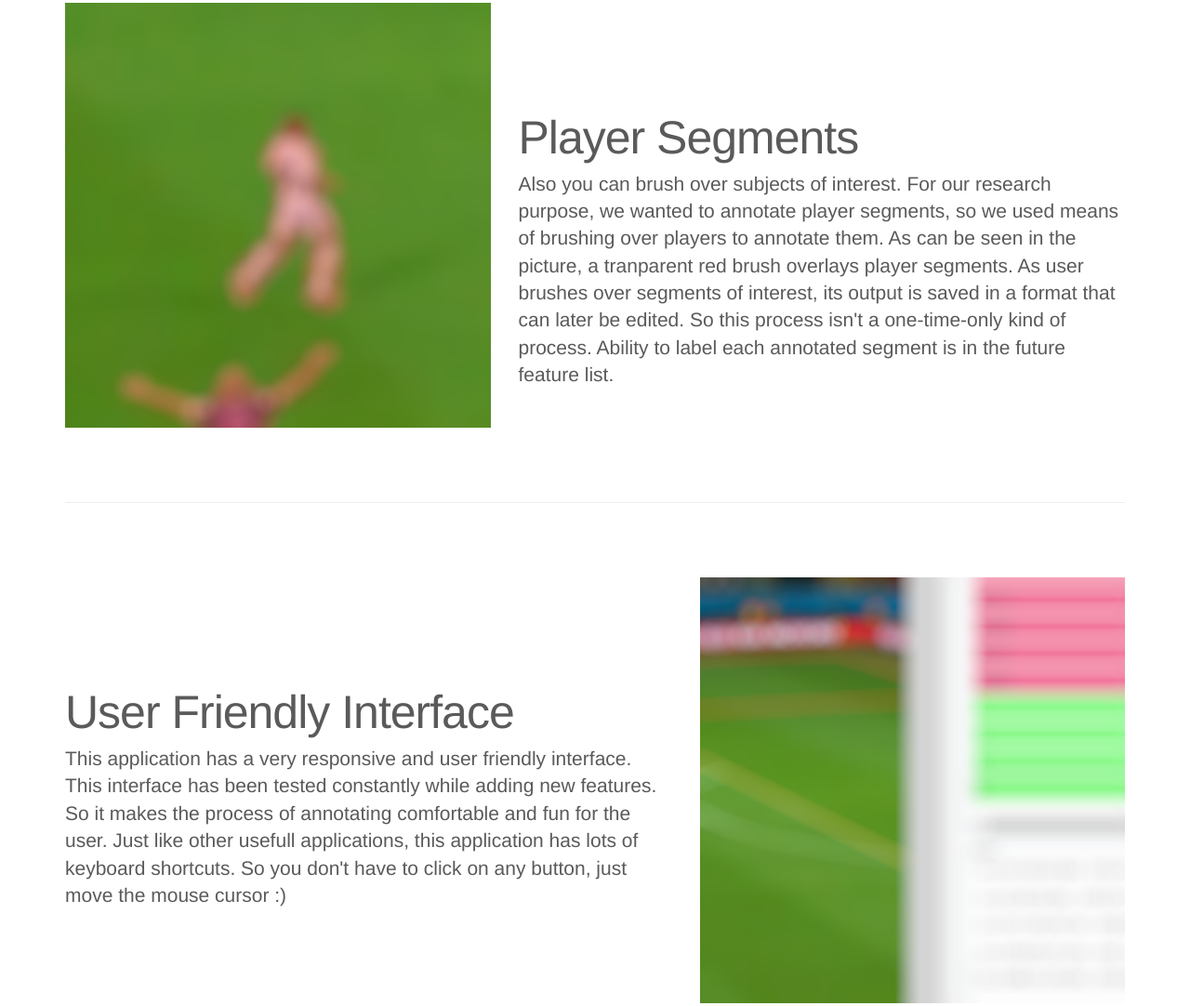
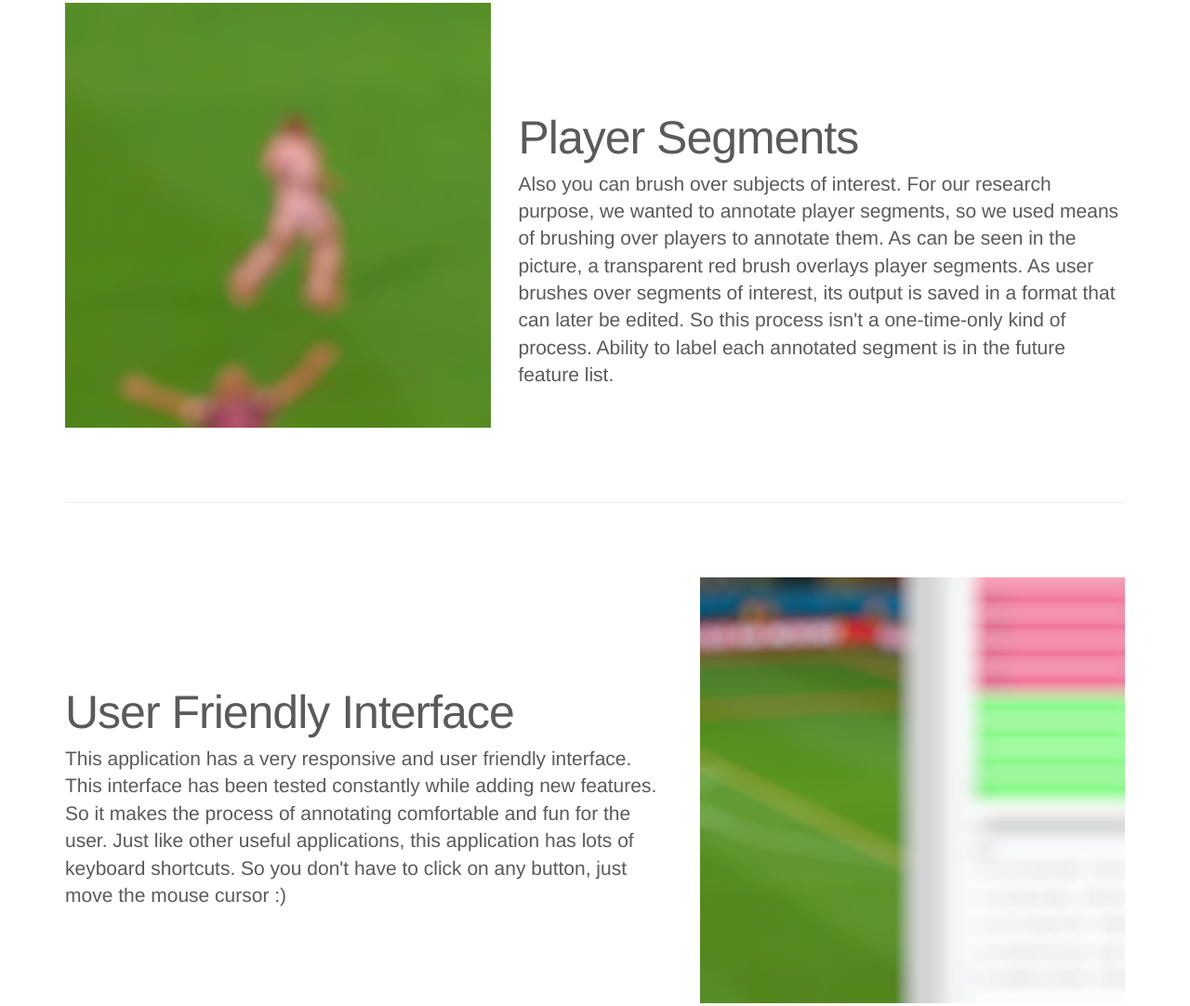
Before and after one commit to erfannoury/Pitch-Annotator.Net, a plain HTML site: page index.html in a window 1280 px wide. Shown: the part 1176-2258 px from the top of the page at 93% size. Drawn offline with nearby package versions, Linux system fonts and the light colour scheme.

Commit message:
Fixed two typos :bug: :frowning:

```diff
--- a/index.html
+++ b/index.html
@@ -104,7 +104,7 @@
         <div class="col-md-7">
           <h2 class="featurette-heading">Player Segments</h2>
           <p class="lead">Also you can brush over subjects of interest. For our research purpose, we wanted to annotate player segments, so we used means of brushing over
-          players to annotate them. As can be seen in the picture, a tranparent red brush overlays player segments. As user brushes over segments of interest,
+          players to annotate them. As can be seen in the picture, a transparent red brush overlays player segments. As user brushes over segments of interest,
            its output is saved in a format that can later be edited. So this process isn't a one-time-only kind of process.
            Ability to label each annotated segment is in the future feature list. </p>
         </div>
@@ -116,7 +116,7 @@
         <div class="col-md-7">
           <h2 class="featurette-heading">User Friendly Interface</span></h2>
           <p class="lead">This application has a very responsive and user friendly interface. This interface has been tested constantly while
-          adding new features. So it makes the process of annotating comfortable and fun for the user. Just like other usefull applications,
+          adding new features. So it makes the process of annotating comfortable and fun for the user. Just like other useful applications,
           this application has lots of keyboard shortcuts. So you don't have to click on any button, just move the mouse cursor :)</p>
         </div>
         <div class="col-md-5">
```
